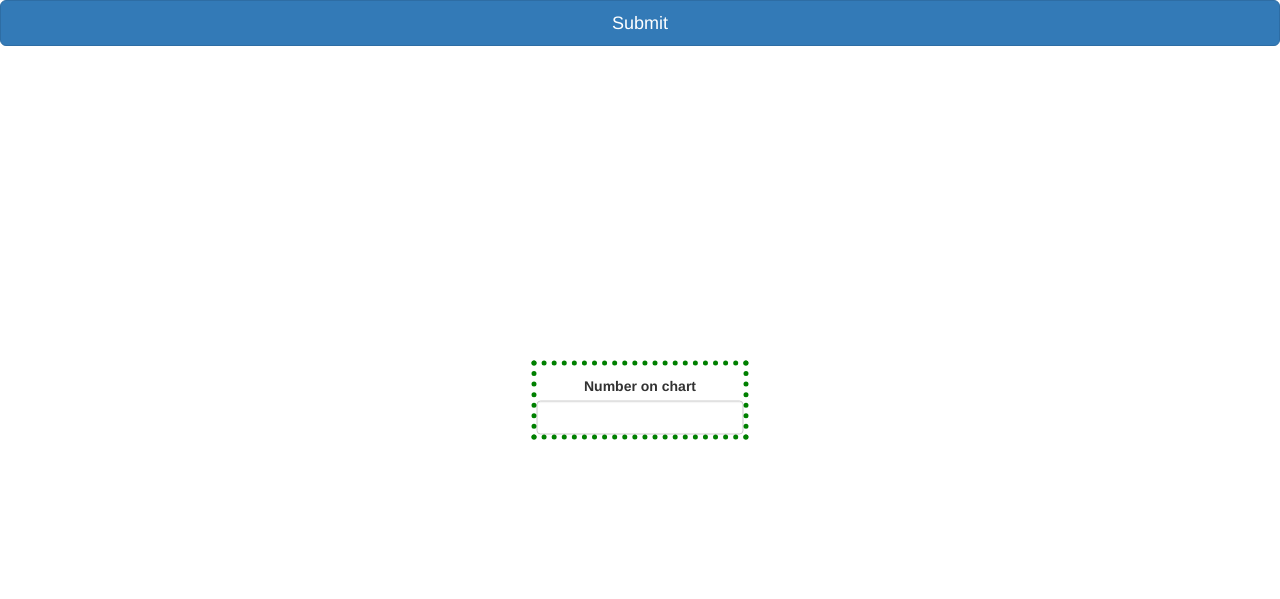
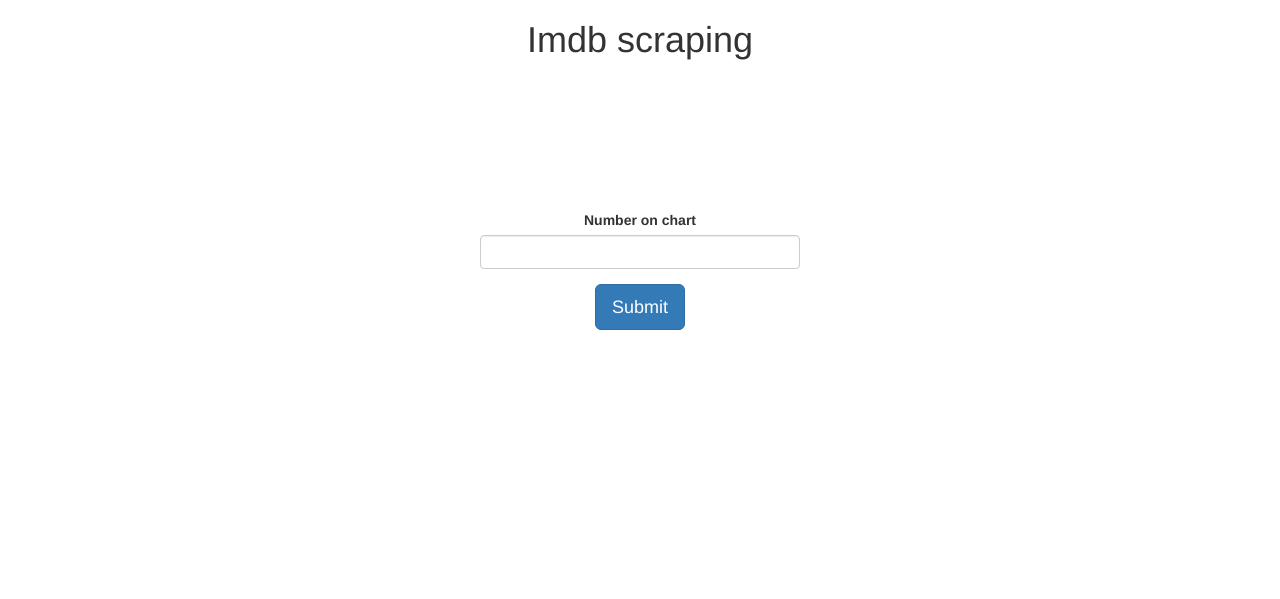
Before and after one commit to MehirNarayana/imdb_scraping, a Flask app: page / in a window 1280 px wide. Shown: the top 599 px of the page. Run offline with Flask 2, Linux system fonts and the light colour scheme; some libraries are stand-ins or nearby versions.

Commit message:
Completed code

```diff
--- a/flaskapp/routes.py
+++ b/flaskapp/routes.py
@@ -24,7 +24,12 @@
 
         get_data = request.form['number']
 
-        number = int(get_data)
+        try:
+            number = int(get_data)
+
+
+        except:
+            return render_template('index.html', templates='templates', form=form, number_result='Please enter a number', name='', date='')
 
         obj = Script(number)
         obj.find_element()
--- a/flaskapp/static/styles.css
+++ b/flaskapp/static/styles.css
@@ -1,6 +1,7 @@
 .tap{
   font-family: "Helvetica Neue",Helvetica,Arial,sans-serif;
-
+  width: 25%;
+  height: 50%;
   position: absolute;
   left: 50%;
   top: 50%;
@@ -8,5 +9,13 @@
   text-align: center;
   color: #333;
   background-color: #fff;
-  outline: 5px dotted green;
+
 }
+
+
+h1{
+  position: absolute;
+  left: 50%;
+  transform: translate(-50%);
+
+}
--- a/flaskapp/templates/index.html
+++ b/flaskapp/templates/index.html
@@ -17,8 +17,7 @@
 							 success: function(data) {
 
 
-									 alert("done")
-									 document.getElementById("number_result").innerHTML = data.number_result;
+
 							 },
 							 error: function(xhr) {
 									 console.log(xhr);
@@ -50,17 +49,18 @@
 {% endblock %}
 
 {% block content %}
+
+<h1>Imdb scraping</h1>
+
 <div class="tap">
 
-	<form class="form-number" method="POST" action="#">
+  <form class="form-number" method="POST" action="#">
 		<p> {{number_result}} </p>
 		<p> {{name}} </p>
 		<p> {{date}} </p>
-	    {{ form.hidden_tag() }}
-	    <h1{{ wtf.form_field(form.number, width="25%") }}</h1>
-
-		<button class="btn btn-lg btn-primary btn-block" id="process_input" type="submit">Submit</button>
-
+		{{ form.hidden_tag() }}
+	  {{ wtf.form_field(form.number) }}
+		<button class="btn btn-lg btn-primary btn-blockid" id=process_input" type="submit">Submit</button>
 	</form>
 
 </div>
```
